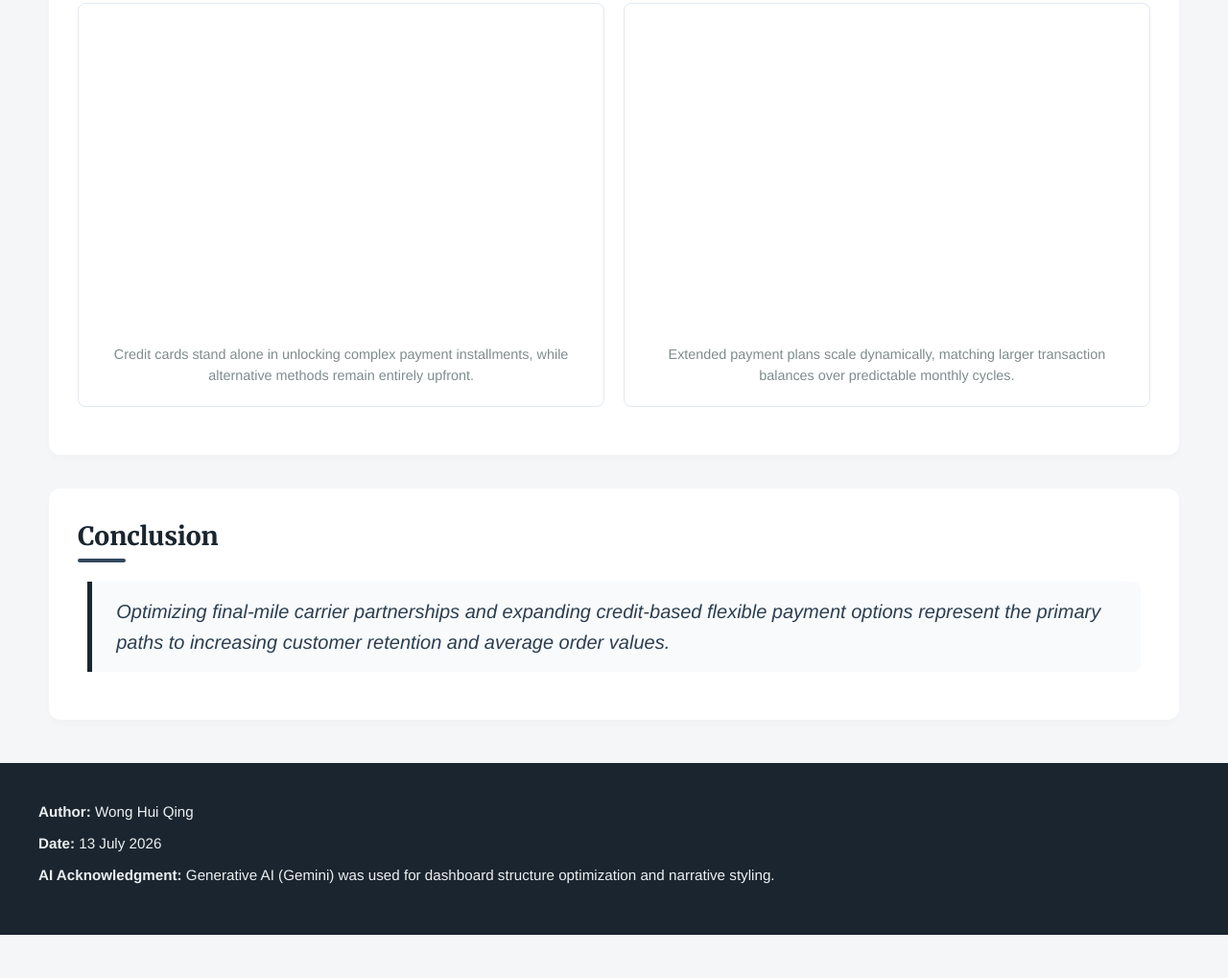
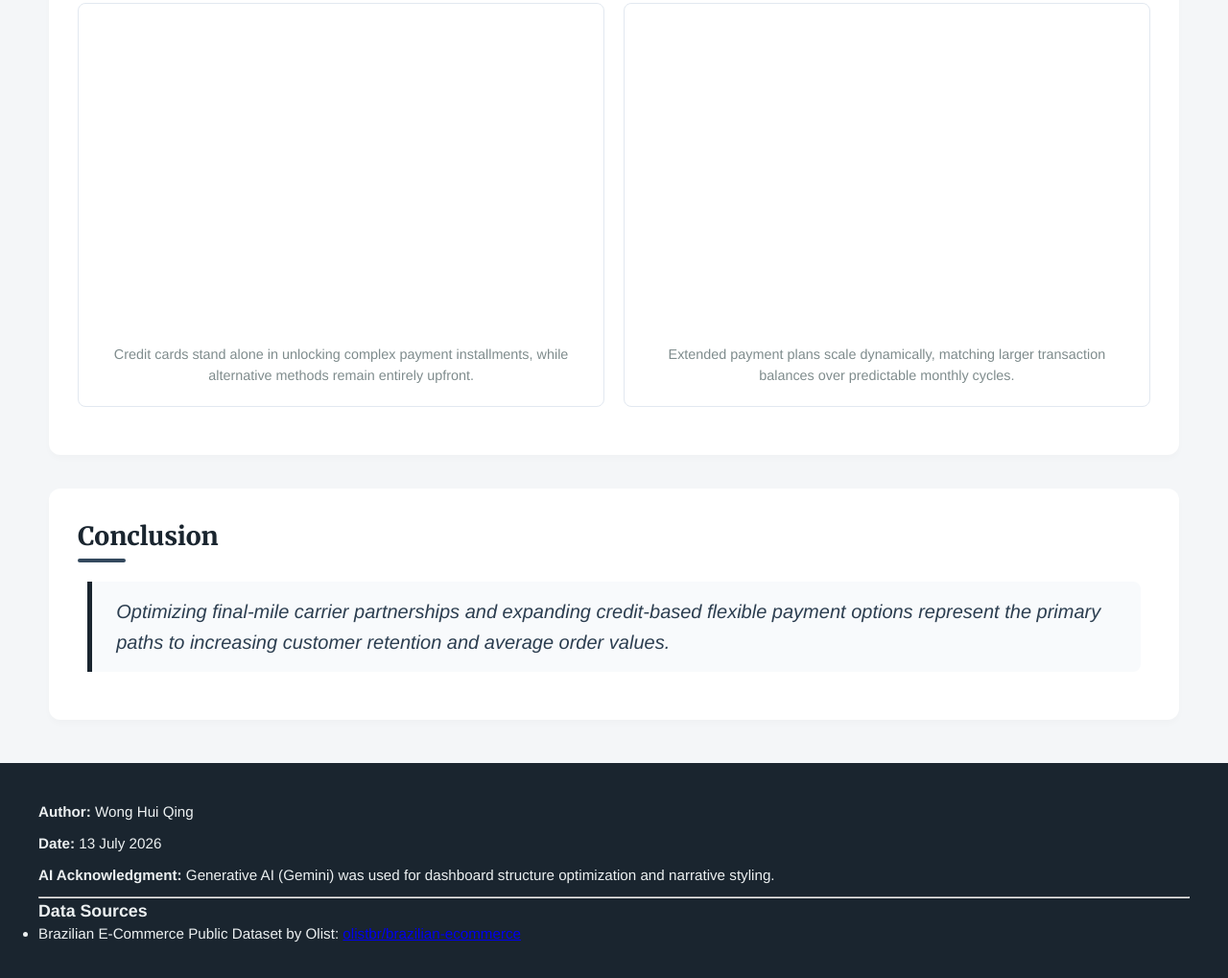
Before and after one commit to hwon0096-beep/project2026, a plain HTML site: page index.html in a window 1280 px wide. Shown: the part 3553-4572 px from the top of the page at 96% size. Before the commit the page ends 4527 px from the top, so only its background shows below. Drawn offline with Linux system fonts and the light colour scheme; a script that the page names is missing.

Commit message:
Add data source

```diff
--- a/index.html
+++ b/index.html
@@ -125,6 +125,11 @@
             <p><strong>Author:</strong> Wong Hui Qing</p>
             <p><strong>Date:</strong> 13 July 2026</p>
             <p><strong>AI Acknowledgment:</strong> Generative AI (Gemini) was used for dashboard structure optimization and narrative styling.</p>
+            <hr>
+            <h3>Data Sources</h3>
+            <ul>
+                <li>Brazilian E-Commerce Public Dataset by Olist: <a href="https://www.kaggle.com/datasets/olistbr/brazilian-ecommerce?resource=download " target="_blank">olistbr/brazilian-ecommerce</a></li>
+            </ul>
         </div>
     </footer>
 
```
